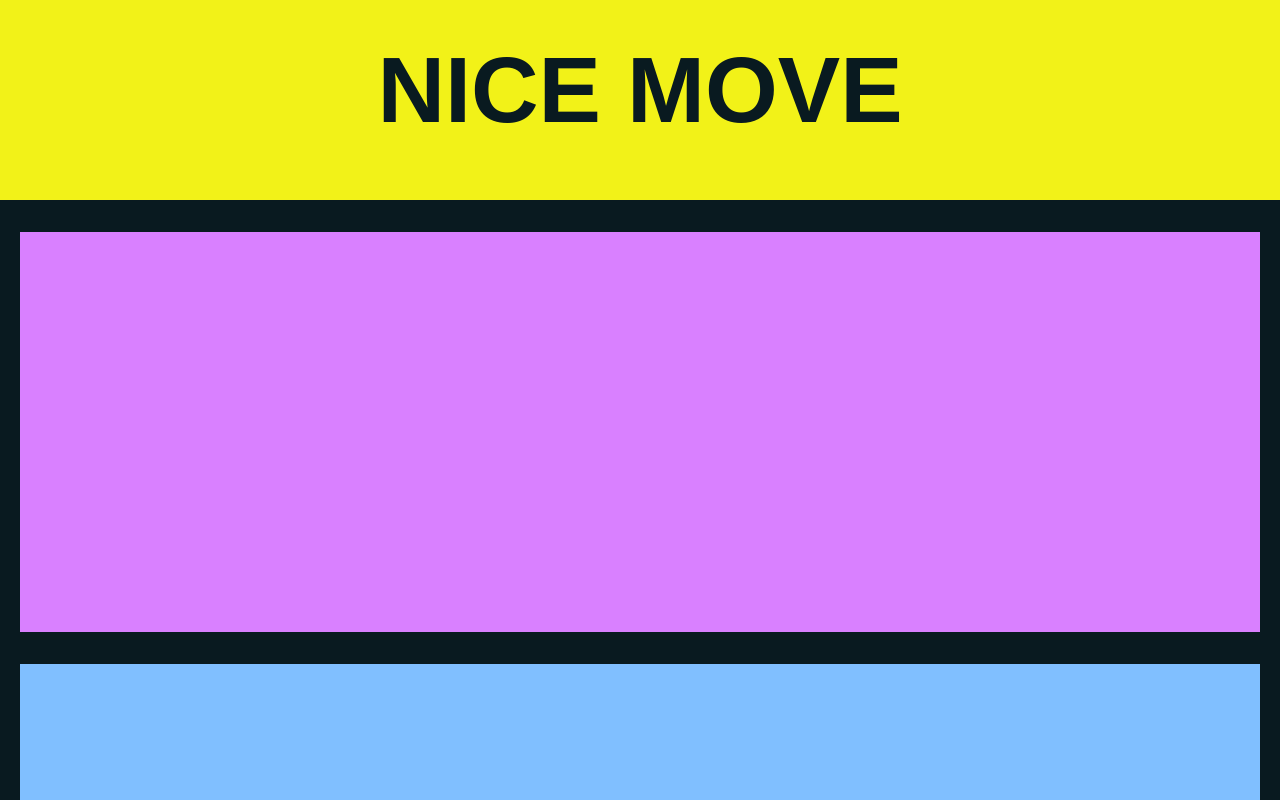
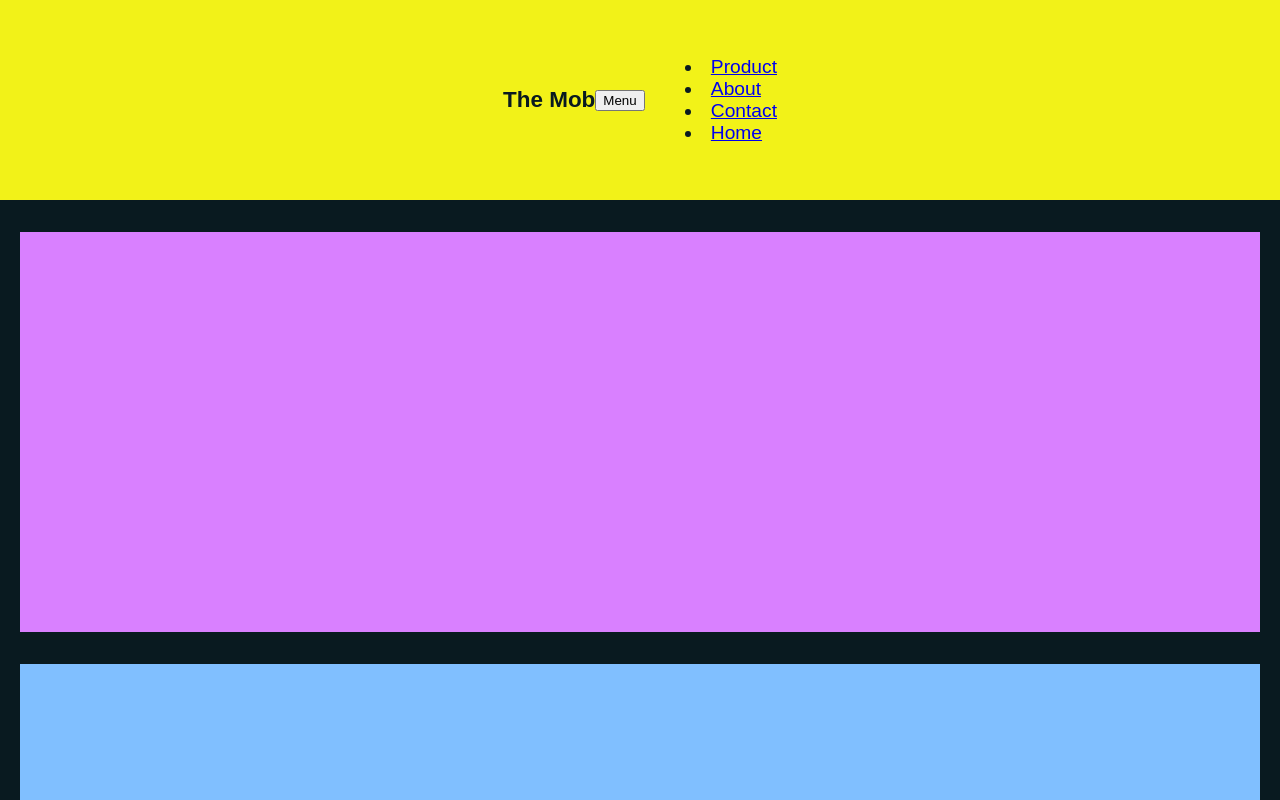
Before and after one commit to siramsay/basic-mobile-menu, a plain HTML site: page index.html in a window 1280 px wide. Shown: the top 800 px of the page. Drawn offline with Linux system fonts and the light colour scheme.

Commit message:
add markup for menu and button, minor style modifications

```diff
--- a/index.html
+++ b/index.html
@@ -11,7 +11,18 @@
 <body>
 
 <header id="header">
-  <h3>NICE MOVE </h3>
+  <h3>The Mob</h3>
+  <button>
+    Menu
+  </button>
+  <nav>
+    <menu>
+      <li><a href="#">Product</a></li>
+      <li><a href="#">About</a></li>
+      <li><a href="#">Contact</a></li>
+      <li><a href="#">Home</a></li>
+    </menu>
+  </nav>
 </header>
 <main id="main">
   <div id="one" class="inside-main"></div>
--- a/style.css
+++ b/style.css
@@ -35,7 +35,7 @@ header {
   width: 100%;
   z-index: 100;
   background-color: hsl(60, 89%, 52%);
-  font-size: 5em;
+  font-size: 1.2em;
   color: hsl(197, 58%, 8%);
   display: flex;
   align-items: center;
@@ -52,7 +52,6 @@ footer{
 }
 
 h3 {
-  margin-bottom: 20px;
   line-height: 1;
 }
 main {
```
